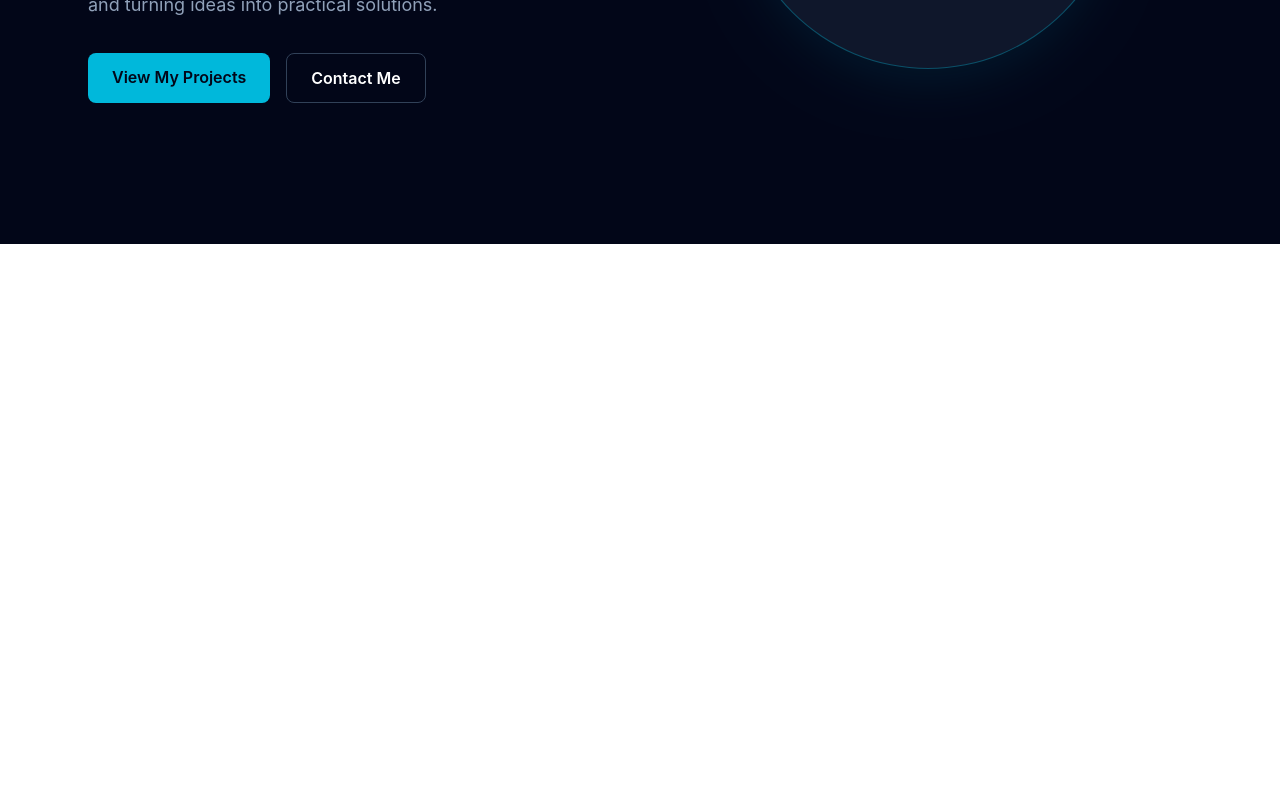
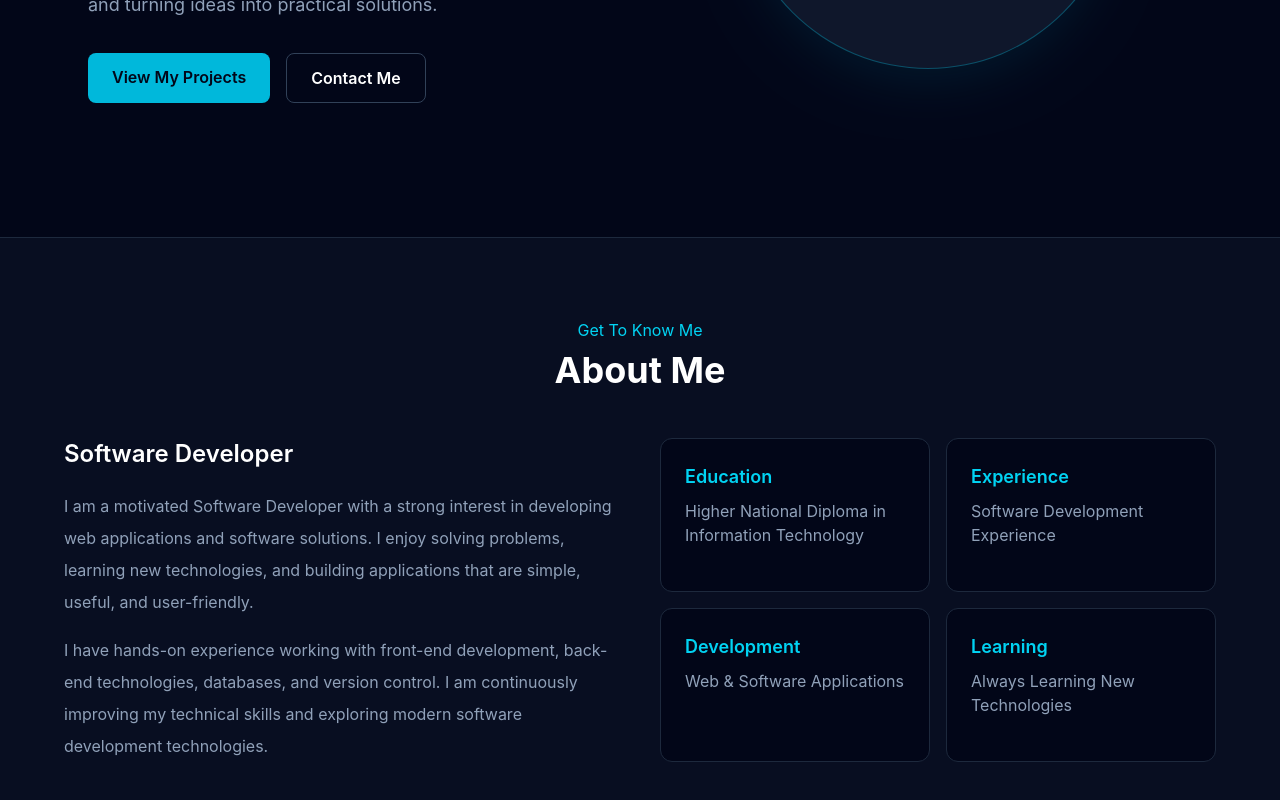
Before and after one commit to SAWANDI2001/my-portfolio, a React (Vite) app: page / in a window 1280 px wide. Shown: the part 556-1356 px from the top of the page. Before the commit the page ends 800 px from the top, so only its background shows below. Built offline with nearby package versions, Linux system fonts and the light colour scheme.

Commit message:
Add about me section

```diff
--- a/src/App.jsx
+++ b/src/App.jsx
@@ -51,7 +51,7 @@ function App() {
             </h1>
 
             <h2 className="mt-6 text-2xl font-semibold text-slate-300">
-              Junior Web Developer
+            Software Developer
             </h2>
 
             <p className="mt-6 max-w-xl text-lg leading-8 text-slate-400">
@@ -92,7 +92,7 @@ function App() {
                 </div>
 
                 <p className="mt-3 text-slate-400">
-                  Web Developer
+                   Software Developer
                 </p>
               </div>
 
@@ -104,6 +104,93 @@ function App() {
 
       </section>
 
+      {/* About Section */}
+<section
+  id="about"
+  className="border-t border-slate-800 bg-slate-900/50 px-6 py-20"
+>
+  <div className="mx-auto max-w-6xl">
+
+    {/* Section Title */}
+    <div className="mb-12 text-center">
+      <p className="text-cyan-400">Get To Know Me</p>
+
+      <h2 className="mt-2 text-4xl font-bold">
+        About Me
+      </h2>
+    </div>
+
+    {/* About Content */}
+    <div className="grid gap-10 md:grid-cols-2">
+
+      {/* Left Side */}
+      <div>
+        <h3 className="text-2xl font-semibold">
+          Software Developer
+        </h3>
+
+        <p className="mt-5 leading-8 text-slate-400">
+          I am a motivated Software Developer with a strong interest
+          in developing web applications and software solutions.
+          I enjoy solving problems, learning new technologies, and
+          building applications that are simple, useful, and
+          user-friendly.
+        </p>
+
+        <p className="mt-4 leading-8 text-slate-400">
+          I have hands-on experience working with front-end
+          development, back-end technologies, databases, and
+          version control. I am continuously improving my technical
+          skills and exploring modern software development
+          technologies.
+        </p>
+      </div>
+
+      {/* Right Side */}
+      <div className="grid grid-cols-2 gap-4">
+
+        <div className="rounded-xl border border-slate-800 bg-slate-950 p-6">
+          <h4 className="text-lg font-semibold text-cyan-400">
+            Education
+          </h4>
+          <p className="mt-2 text-slate-400">
+            Higher National Diploma in Information Technology
+          </p>
+        </div>
+
+        <div className="rounded-xl border border-slate-800 bg-slate-950 p-6">
+          <h4 className="text-lg font-semibold text-cyan-400">
+            Experience
+          </h4>
+          <p className="mt-2 text-slate-400">
+            Software Development Experience
+          </p>
+        </div>
+
+        <div className="rounded-xl border border-slate-800 bg-slate-950 p-6">
+          <h4 className="text-lg font-semibold text-cyan-400">
+            Development
+          </h4>
+          <p className="mt-2 text-slate-400">
+            Web &amp; Software Applications
+          </p>
+        </div>
+
+        <div className="rounded-xl border border-slate-800 bg-slate-950 p-6">
+          <h4 className="text-lg font-semibold text-cyan-400">
+            Learning
+          </h4>
+          <p className="mt-2 text-slate-400">
+            Always Learning New Technologies
+          </p>
+        </div>
+
+      </div>
+
+    </div>
+  </div>
+</section>
+
     </div>
   )
 }
```
